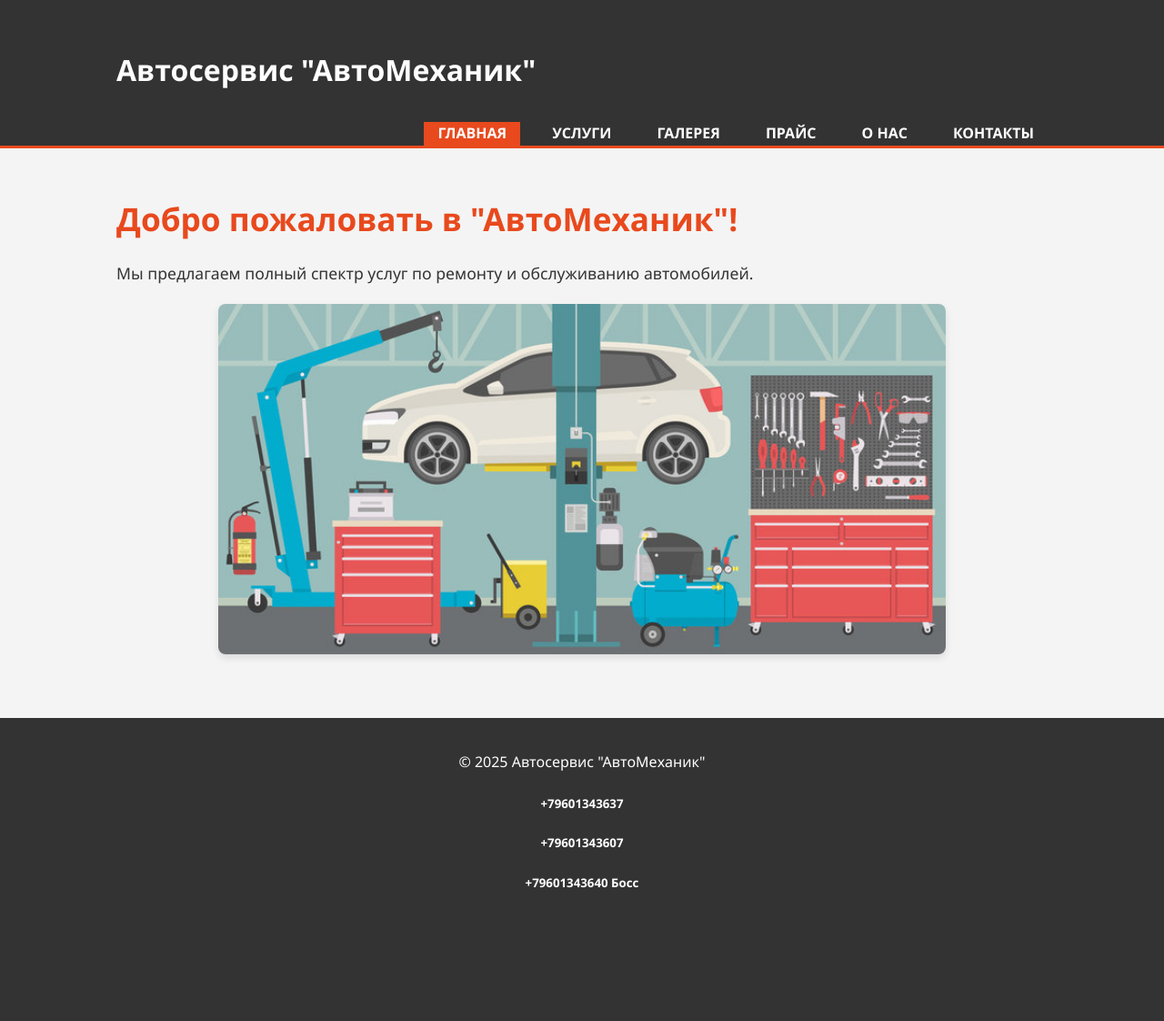
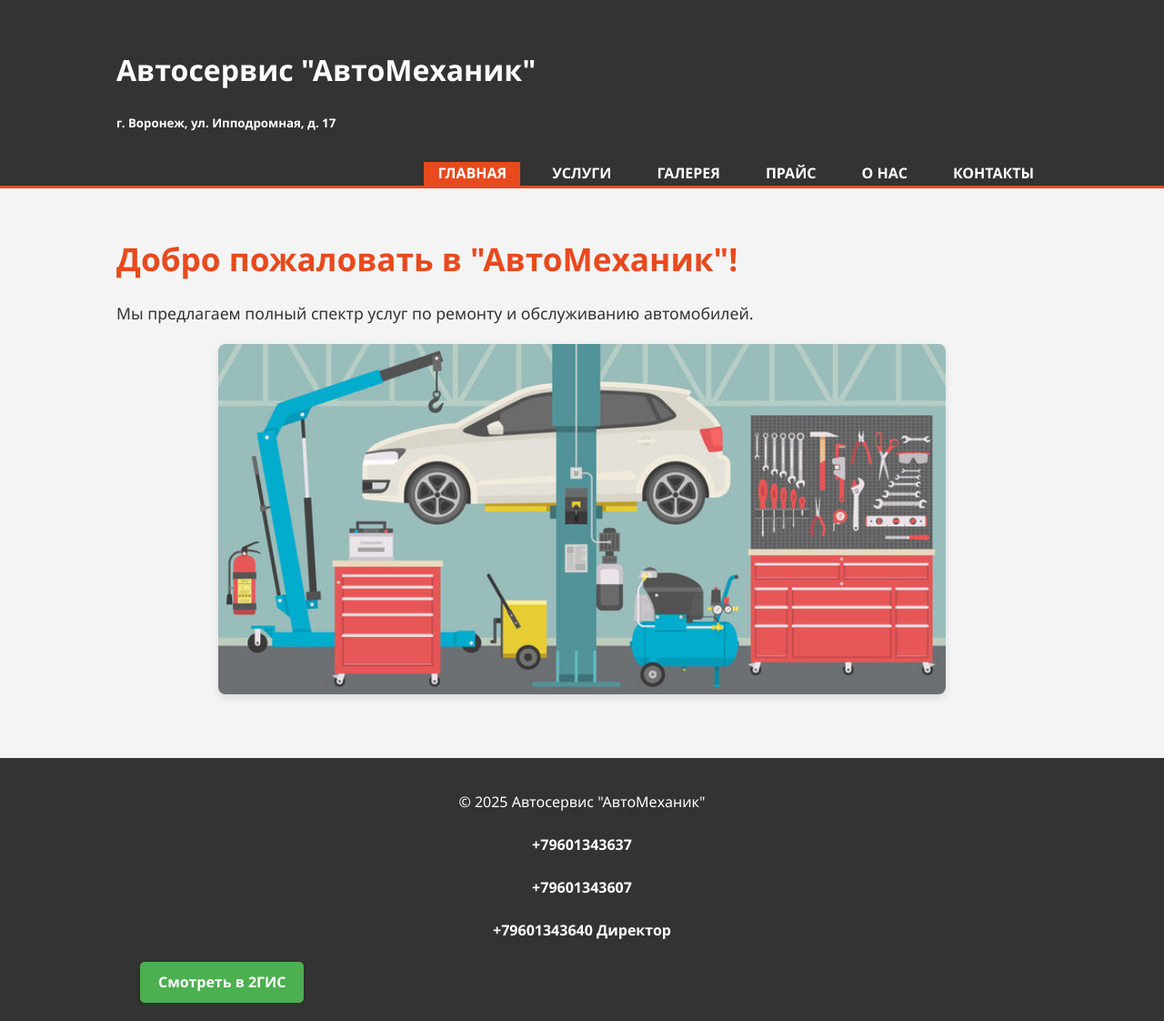
Before and after one commit to l1st3n/automehanik, a Flask app: page / in a window 1280 px wide. Shown: the whole page at 91% size. Before the commit the page ends 976 px from the top, so only its background shows below. Run offline with Flask 3, Linux system fonts and the light colour scheme.

Commit message:
аппдейт

```diff
--- a/index.html
+++ b/index.html
@@ -118,7 +118,6 @@
                 <p>Мы – команда профессионалов с многолетним опытом работы в сфере автосервиса.</p>
                 <p>Наш автосервис оснащен современным оборудованием, что позволяет нам выполнять работы любой сложности.</p>
                 <p><h3>Автосервис находится по адресу: г. Воронеж, ул. Ипподромная д. 17</h3></p>
-                <img src="{{ url_for('static', filename='images/placeholder-image.jpg') }}" alt="Команда" class="team-image">
             </section>
 
             <section id="contact" class="tab-content">
--- a/templates/index.html
+++ b/templates/index.html
@@ -11,6 +11,7 @@
     <header>
         <div class="container">
             <h1>Автосервис "АвтоМеханик"</h1>
+            <p><h5>г. Воронеж, ул. Ипподромная, д. 17 </h5></p>
             <nav>
                 <ul>
                     <li><a href="#" data-tab="home">Главная</a></li>
@@ -47,10 +48,10 @@
             <section id="gallery" class="tab-content">
                 <h2>Галерея</h2>
                 <div class="gallery-grid">
-                    <img src="{{ url_for('static', filename='images/placeholder-image.jpg') }}" alt="Фото 1">
-                    <img src="{{ url_for('static', filename='images/placeholder-image.jpg') }}" alt="Фото 2">
-                    <img src="{{ url_for('static', filename='images/placeholder-image.jpg') }}" alt="Фото 3">
-                    <img src="{{ url_for('static', filename='images/placeholder-image.jpg') }}" alt="Фото 4">
+                    <img src="static/images/9.jfif" class="main-image">
+                    <img src="static/images/6.jfif" alt="Автосервис" class="main-image">
+                    <img src="static/images/7.jfif" alt="Автосервис" class="main-image">
+                    <img src="static/images/8.jfif" alt="Автосервис" class="main-image">
                 </div>
             </section>
             <section id="price" class="tab-content">
@@ -116,7 +117,7 @@
                 <h2>О нас</h2>
                 <p>Мы – команда профессионалов с многолетним опытом работы в сфере автосервиса.</p>
                 <p>Наш автосервис оснащен современным оборудованием, что позволяет нам выполнять работы любой сложности.</p>
-                <img src="{{ url_for('static', filename='images/placeholder-image.jpg') }}" alt="Команда" class="team-image">
+                <p><h3>Автосервис находится по адресу: г. Воронеж, ул. Ипподромная д. 17</h3></p>
             </section>
 
             <section id="contact" class="tab-content">
@@ -141,9 +142,43 @@
     <footer>
         <div class="container">
             <p>&copy; 2025 Автосервис "АвтоМеханик"</p>
-                <p><h5>+79601343637<h5></p>
-                <p><h5>+79601343607<h5></p>
-                <p><h5>+79601343640 Босс<h5></p>
+                <p><h4>+79601343637<h4></p>
+                <p><h4>+79601343607<h4></p>
+                <p><h4>+79601343640 Директор<h4></p>
+                    <a href="https://2gis.ru/voronezh/firm/70000001037206838" class="button">
+                        Смотреть в 2ГИС
+                      </a>
+
+                      <style>
+                      .button {
+                        display: inline-block;
+                        padding: 10px 20px;
+                        font-size: 16px;
+                        cursor: pointer;
+                        text-align: center;
+                        text-decoration: none;
+                        outline: none;
+                        color: #fff;
+                        background-color: #4CAF50;
+                        border: none;
+                        border-radius: 5px;
+                        box-shadow: 0 2px 5px rgba(0, 0, 0, 0.3);
+                        margin-left: 0; /* Убираем автоматические отступы по бокам */
+                        float: left;
+                        position: relative; /* Делаем позиционирование относительным */
+                        left: 10px;         /* Сдвигаем кнопку на 10 пикселей влево (или другое значение) */
+                      }
+
+                      .button:hover {
+                        background-color: #3e8e41;
+                      }
+
+                      .button:active {
+                        background-color: #3e8e41;
+                        box-shadow: 0 1px 3px rgba(0, 0, 0, 0.3);
+                        transform: translateY(1px);
+                      }
+                      </style>
         </div>
     </footer>
 
```
